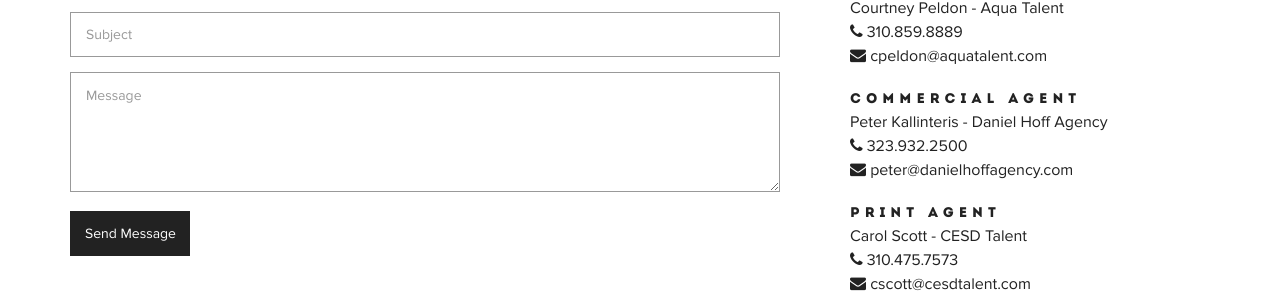
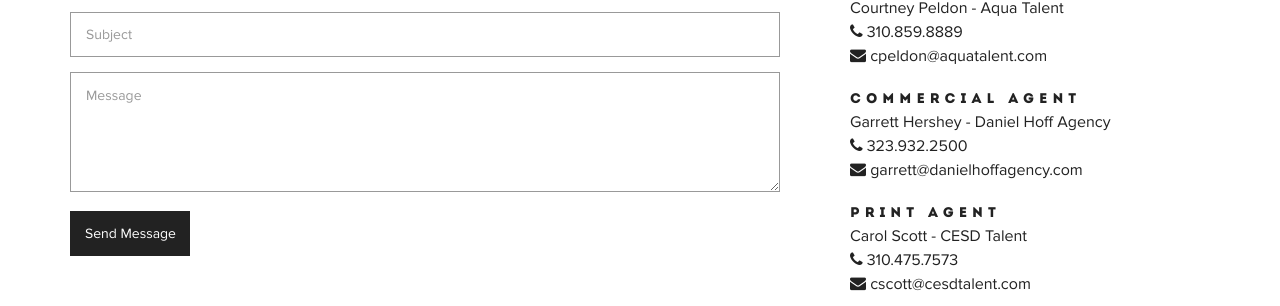
Before and after one commit to dtrack/thepoojashah, a Jekyll site: the page built from contact/index.html, in a window 1280 px wide. Shown: the part 370-676 px from the top of the page. Built offline with Jekyll 4.4.1, drawn with Linux system fonts in a browser that asks for light colours.

Commit message:
Updated DH contact

```diff
--- a/_data/contact.yml
+++ b/_data/contact.yml
@@ -11,9 +11,9 @@ team:
     email: cpeldon@aquatalent.com
   - title: Commercial Agent
     agency: Daniel Hoff Agency
-    name: Peter Kallinteris
+    name: Garrett Hershey
     phone: 323.932.2500
-    email: peter@danielhoffagency.com
+    email: garrett@danielhoffagency.com
   - title: Print Agent
     agency: CESD Talent
     name: Carol Scott
```
